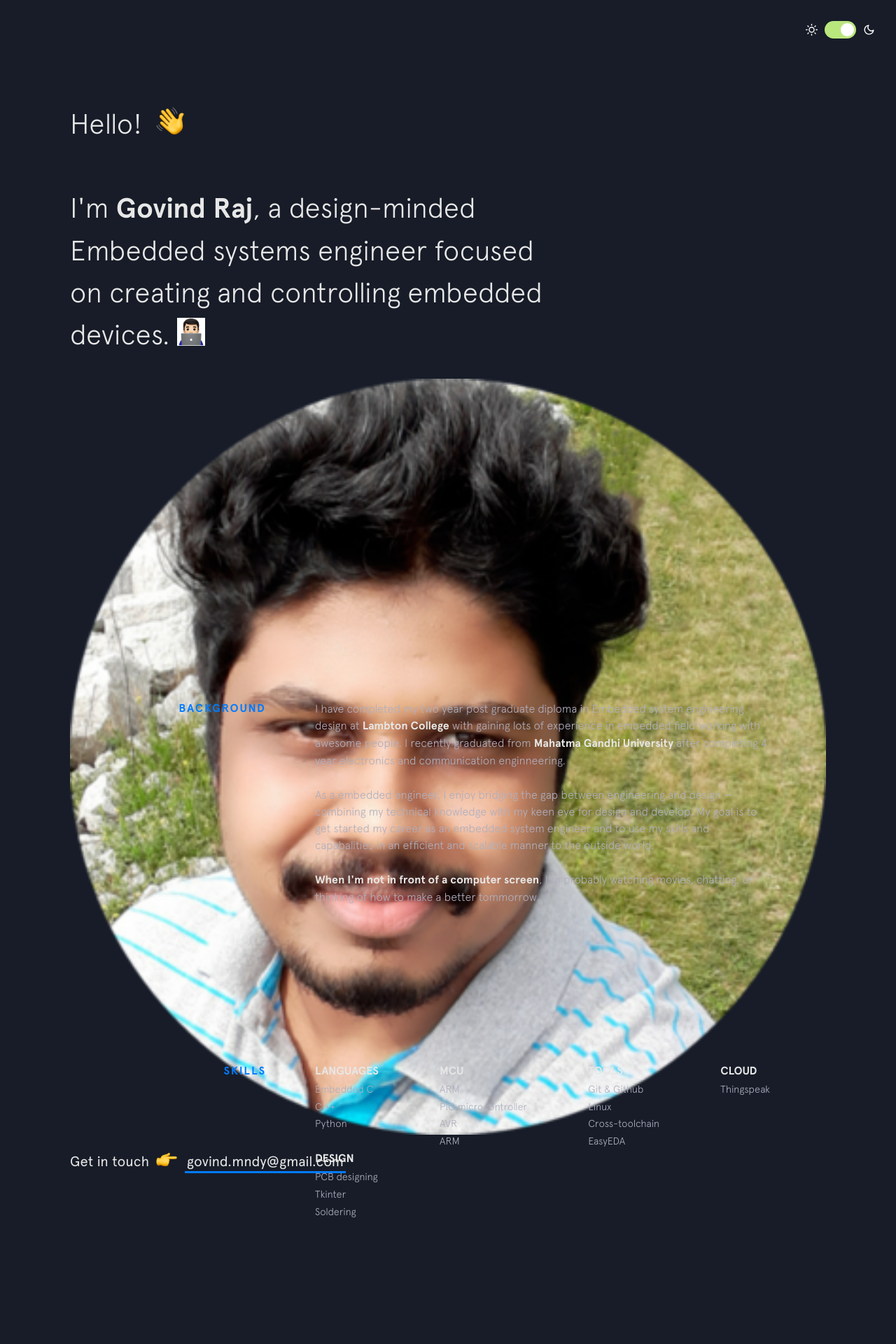
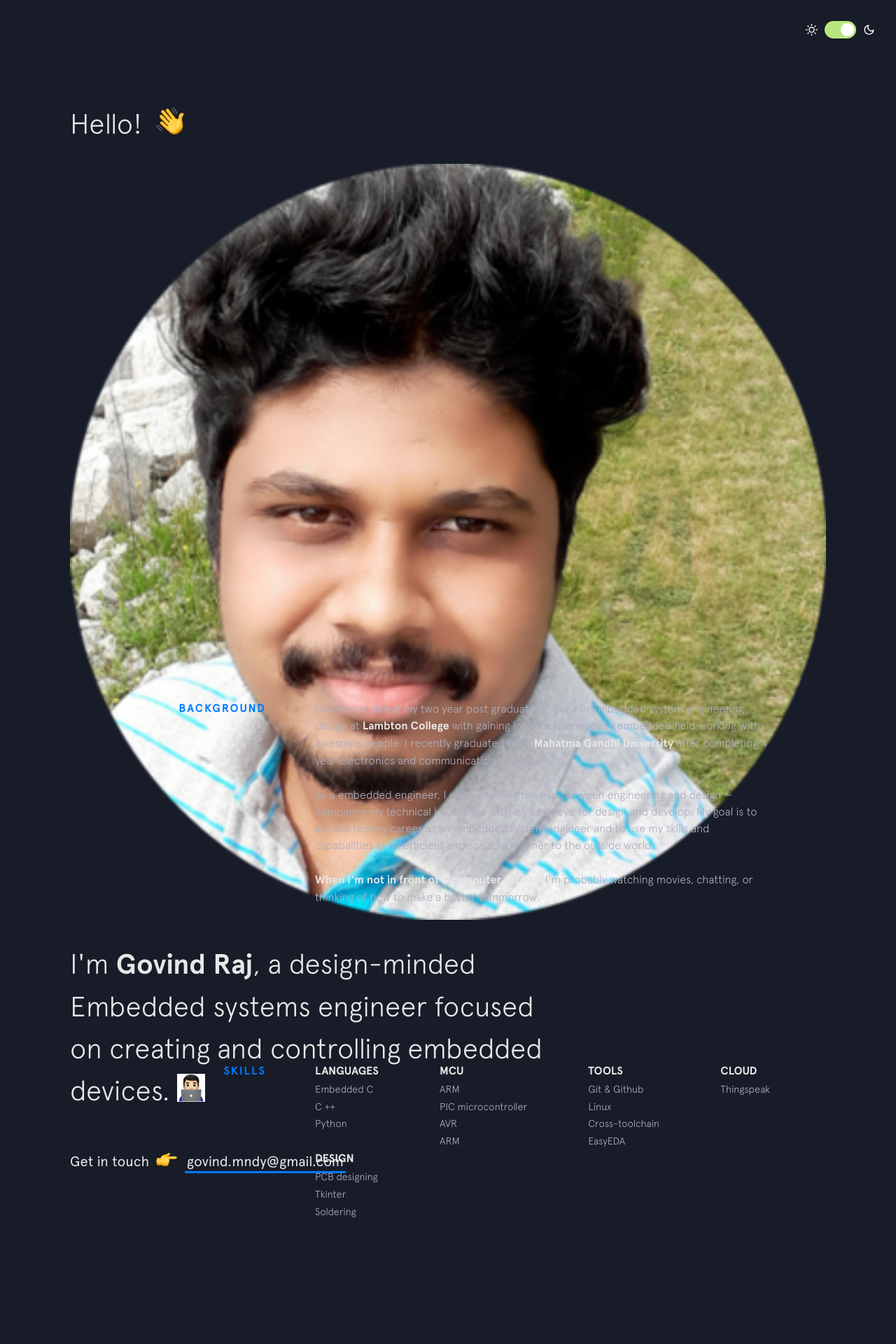
Before and after one commit to gov466/gov466.github.io, a Jekyll site: the page built from index.html, in a window 1280 px wide. Shown: the top 1920 px of the page at 70% size. Built offline with Jekyll 4.4.1, drawn with Linux system fonts in a browser that asks for light colours; nearby versions of some CDN libraries.

Commit message:
Update intro.html

```diff
--- a/_includes/intro.html
+++ b/_includes/intro.html
@@ -2,12 +2,12 @@
   <h1 class="intro__hello">Hello!
     <span class="emoji wave-hand animated"></span>
   </h1>
-
+ <img src="{{site.baseurl}}/img/circle-cropped (1).png" alt="">
   <h2 class="intro__tagline">I'm
     <span class="name">Govind Raj</span>, a design-minded Embedded systems engineer focused on creating and controlling embedded devices.
     <span class="emoji technologist"></span>
   </h2>
- <img src="{{site.baseurl}}/img/circle-cropped (1).png" alt="">
+
   <h3 class="intro__contact">
     <span>Get in touch </span>
     <span class="emoji pointer"></span>
```
